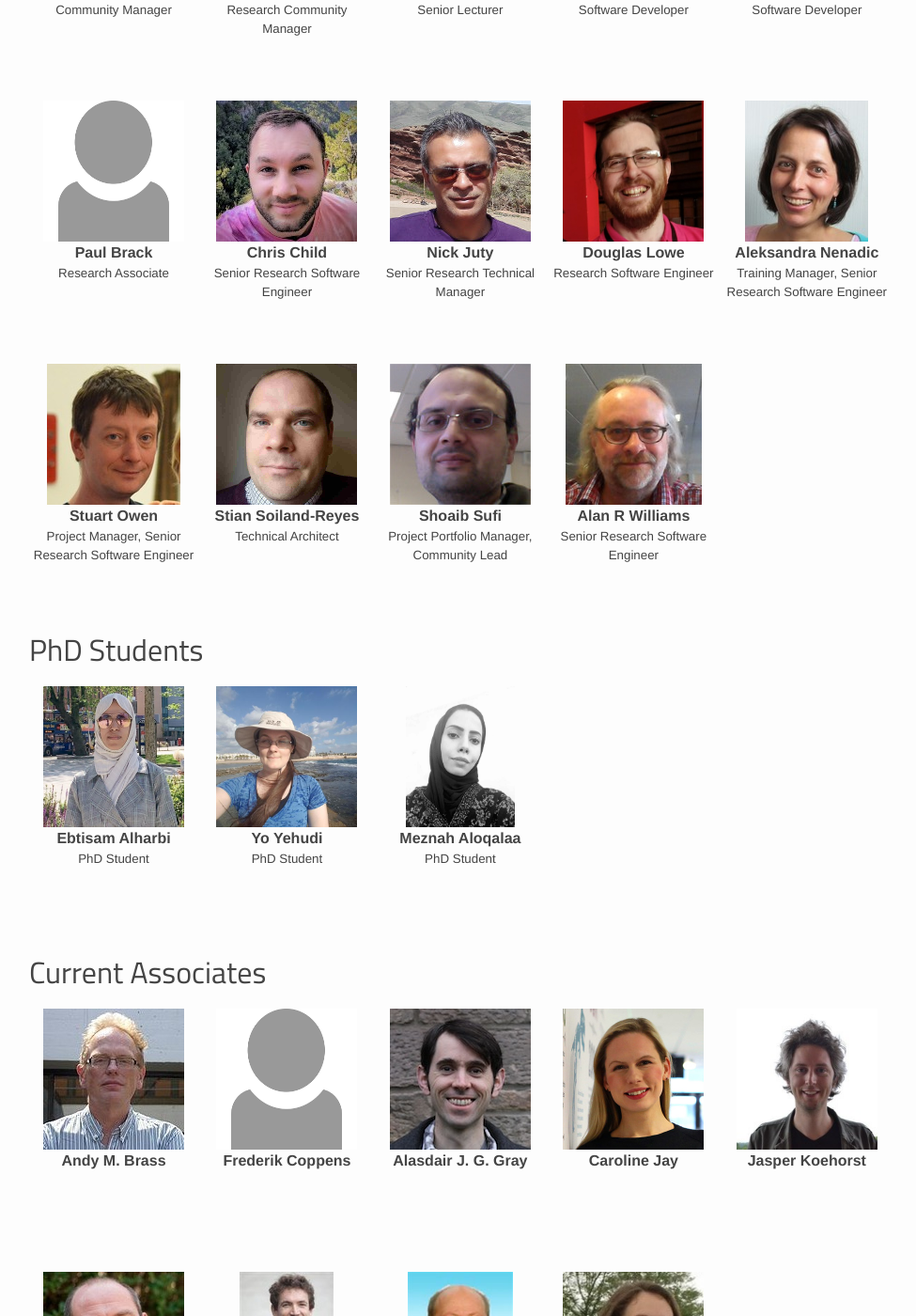
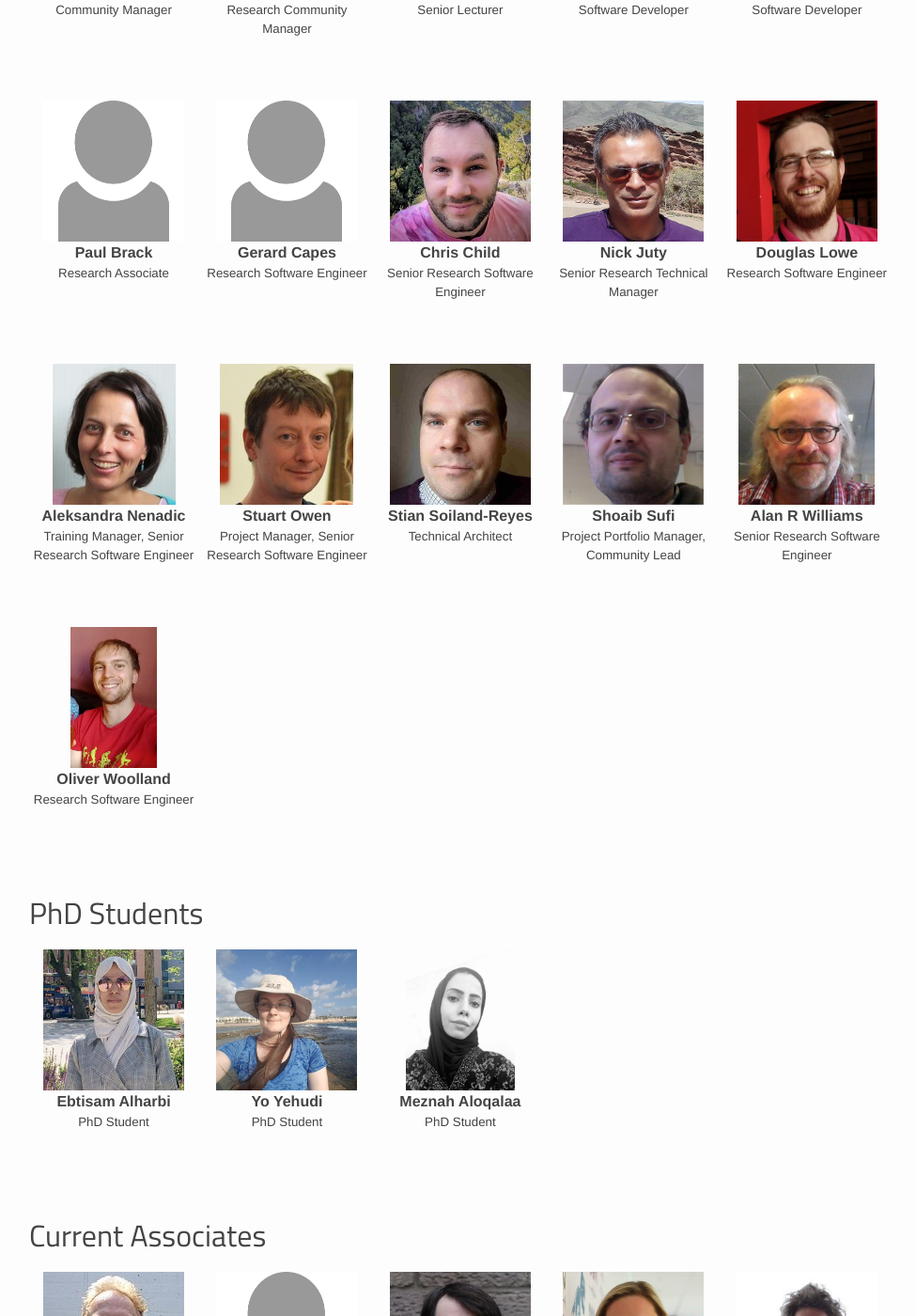
Before and after one commit to eScienceLab/eScienceLab.github.io, a Jekyll site: the page built from people.md, in a window 1280 px wide and 1400 px high, scrolled down 704 px. Shown: the whole window at 94% size, without its empty margins (69-1044 px from the left). Built offline with Jekyll 4.4.1, drawn with Linux system fonts in a browser that asks for light colours; comment, search, counter and statistics services are not loaded.

Commit message:
Added Gerard and Oliver

```diff
--- a/people.md
+++ b/people.md
@@ -34,6 +34,9 @@ staff:
   orcid: 0000-0002-5432-2748
   img: no-photo.png
   role: Research Associate
+- name: Gerard Capes
+  role: Research Software Engineer
+  img: no-photo.png
 - name: Chris Child
   orcid: 0000-0003-0758-6908
   img: chris-child-sm.jpg
@@ -66,6 +69,10 @@ staff:
   orcid: 0000-0003-3156-2105
   img: alan-williams-sm.jpg
   role: Senior Research Software Engineer
+- name: Oliver Woolland
+  orcid: 0000-0002-4565-9760
+  img: oliver.jpeg
+  role: Research Software Engineer
 
 phd:
 - name: Ebtisam Alharbi
```
